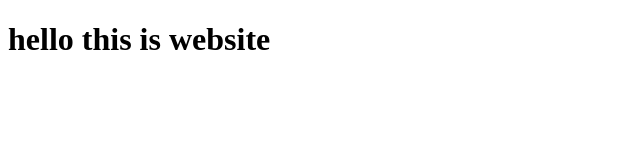
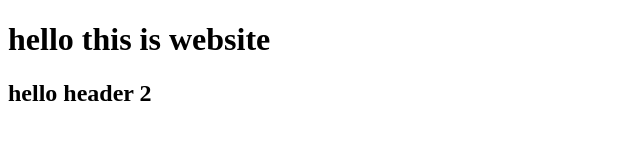
Before and after one commit to RautDevang24/devops_1, a plain HTML site: page index.html in a window 1280 px wide. Shown: the whole page, without its empty margins (0-640 px from the left). Drawn offline with Linux system fonts and the light colour scheme.

Commit message:
h2 added

```diff
--- a/index.html
+++ b/index.html
@@ -5,5 +5,6 @@
 </head>
 <body>
  <h1> hello this is website</h1>
+ <h2> hello header 2 </h2>
 </body>
 </html>
```
